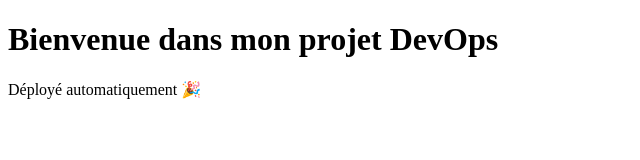
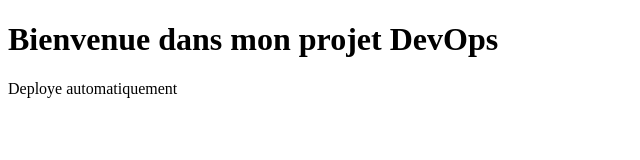
Before and after one commit to Lynaalm22/projet-devops-html, a plain HTML site: page index.html in a window 1280 px wide. Shown: the full height of the page, 0-640 px from the left. Drawn offline with Linux system fonts and the light colour scheme.

```diff
--- a/index.html
+++ b/index.html
@@ -3,7 +3,7 @@
      <head>
          <title>Ma page DevOps</title>
     </head>
-         <body> <h1>Bienvenue dans mon projet DevOps</h1> <p>Déployé automatiquement 🎉</p>
+         <body> <h1>Bienvenue dans mon projet DevOps</h1> <p>Deploye automatiquement </p>
         </body>
 
         </html>
```
Also changed, not shown: 3 other files.
